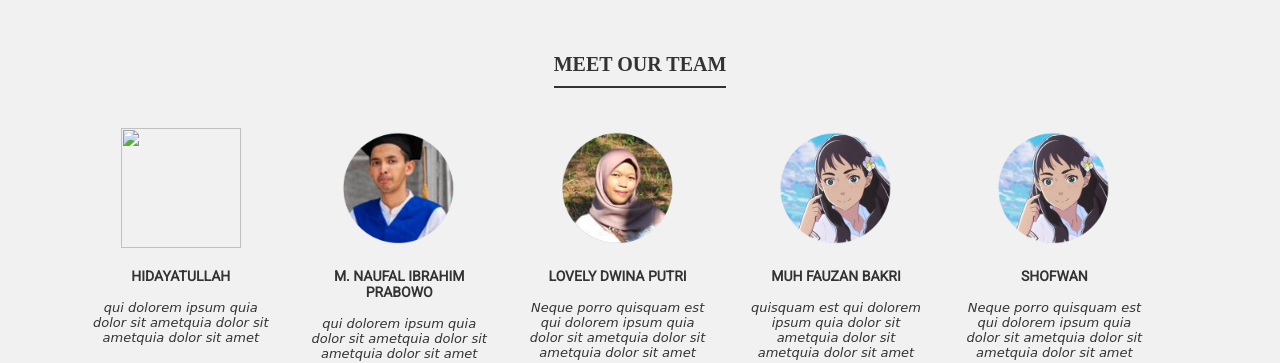
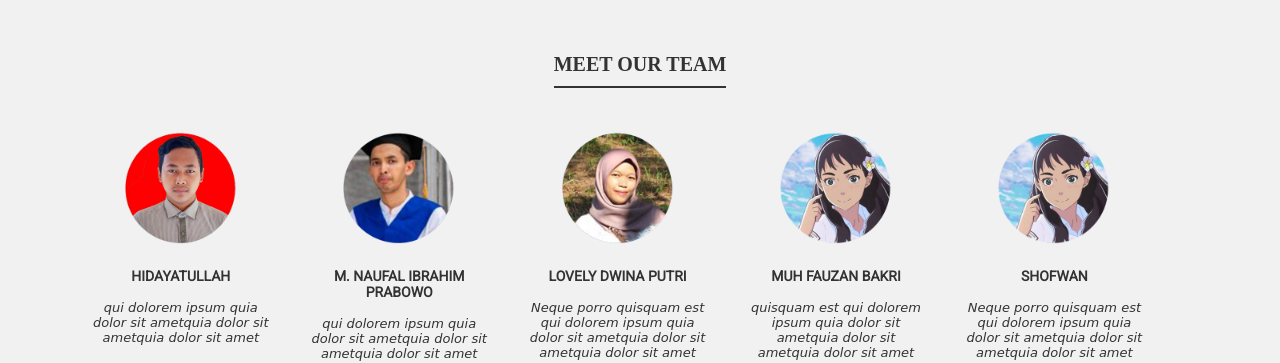
Before and after one commit to lovelydwina-p/teamf11, a plain HTML site: page index.html in a window 1280 px wide. Shown: the top 363 px of the page. Drawn offline with Linux system fonts and the light colour scheme; the site is published under a folder, as on GitHub Pages, so addresses that start at the root find nothing; a web font is replaced by a local one.

Commit message:
Update index.html

```diff
--- a/index.html
+++ b/index.html
@@ -15,7 +15,7 @@
       <h1>Meet Our Team</h1>
       <div class="pers">
         <div class="pe">
-          <img src="/img/p4.png" alt="">
+          <img src="img/p4.png" alt="">
           <div class="p-name">Hidayatullah</div>
           <p class="team-q"> qui dolorem ipsum quia dolor sit ametquia dolor sit ametquia dolor sit amet</p>
           <div class="p-sm">
```
